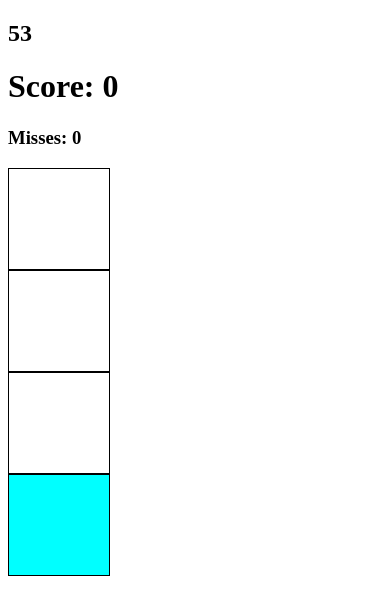
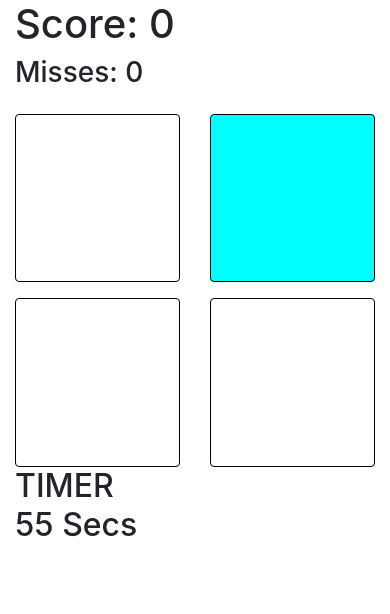
Before and after one commit to Bsd15/fastest-click-first, an Angular app: page / in a window 390 px wide. Shown: the top 614 px of the page. Built offline with nearby package versions, Linux system fonts and the light colour scheme.

Commit message:
Completed applying styles for cards.

```diff
--- a/angular.json
+++ b/angular.json
@@ -24,7 +24,8 @@
               "src/assets"
             ],
             "styles": [
-              "src/styles.css"
+              "src/styles.css",
+              "node_modules/bootstrap/dist/css/bootstrap.min.css"
             ],
             "scripts": []
           },
--- a/package.json
+++ b/package.json
@@ -19,6 +19,8 @@
     "@angular/platform-browser": "~8.0.3",
     "@angular/platform-browser-dynamic": "~8.0.3",
     "@angular/router": "~8.0.3",
+    "@ng-bootstrap/ng-bootstrap": "^5.0.0-rc.1",
+    "bootstrap": "^4.3.1",
     "rxjs": "~6.4.0",
     "tslib": "^1.9.0",
     "zone.js": "~0.9.1"
--- a/src/app/app.module.ts
+++ b/src/app/app.module.ts
@@ -1,5 +1,6 @@
 import { BrowserModule } from '@angular/platform-browser';
 import { NgModule } from '@angular/core';
+import {NgbModule} from '@ng-bootstrap/ng-bootstrap';
 
 import { AppRoutingModule } from './app-routing.module';
 import { AppComponent } from './app.component';
@@ -13,6 +14,7 @@ import { GameModule } from './game/game.module';
   imports: [
     BrowserModule,
     AppRoutingModule,
+    NgbModule,
     GameModule
   ],
   providers: [],
--- a/src/app/game/card/card.component.css
+++ b/src/app/game/card/card.component.css
@@ -1,7 +1,20 @@
 .card{
-    width: 100px;
-    height: 100px;
+    width: 100%;
     border: 1px solid #000000;
+}
+
+@media only screen and (min-width: 768px) {
+    /* tablets and desktop */
+    .card{
+        height: 30vh;
+    }
+}
+
+@media only screen and (max-width: 767px) {
+    /* phones */
+    .card{
+        height: 20vh;
+    }
 }
 
 .card-active{
--- a/src/app/game/cards-holder/cards-holder.component.html
+++ b/src/app/game/cards-holder/cards-holder.component.html
@@ -6,6 +6,8 @@
     Misses: {{ misses }}
   </h3>
 </div>
-<div *ngFor="let card of cardsArray; let i=index">
-    <app-card [cardData]='cardsArray[i]' (sendEventToCardHolder) = 'cardClicked($event)' ></app-card>
+<div class="row">
+  <div *ngFor="let card of cardsArray; let i=index" class="col-6 pt-3">
+    <app-card [cardData]='cardsArray[i]' (sendEventToCardHolder)='cardClicked($event)'></app-card>
   </div>
+</div>
--- a/src/app/game/game-holder/game-holder.component.html
+++ b/src/app/game/game-holder/game-holder.component.html
@@ -1,2 +1,10 @@
-<app-timer></app-timer>
-<app-cards-holder></app-cards-holder>
+<section class="container">
+    <div class="row">
+        <div class="col-sm-12 col-md-6 col-lg-6">
+            <app-cards-holder></app-cards-holder>
+        </div>
+        <div class="col-sm-12 col-md-6 col-lg-6">
+            <app-timer></app-timer>
+        </div>
+    </div>
+</section>
--- a/src/app/game/timer/timer.component.html
+++ b/src/app/game/timer/timer.component.html
@@ -1,3 +1,5 @@
 <h2>
-    {{ timer }}
+   TIMER
+   <br>
+   {{ timer }} Secs
 </h2>
```
Also changed, not shown: src/app/game/game.module.ts (+6 -1 lines), src/app/services/timer.service.ts (+4 -4 lines), 1 other file (tests, documents, lock files or other folders). Lines whose indentation alone changed are shown as unchanged.
